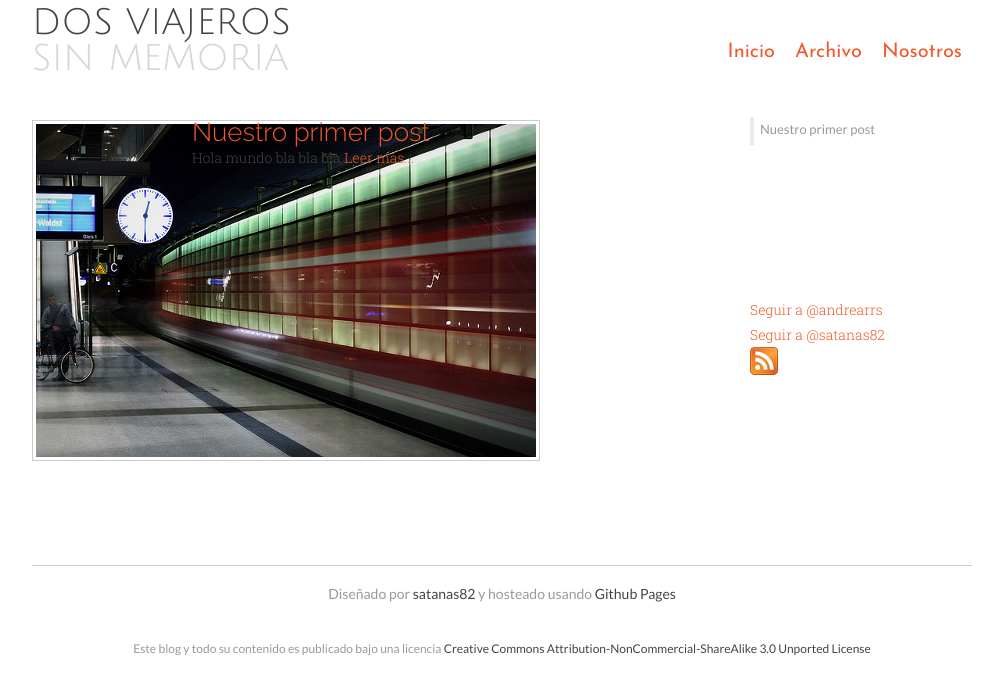
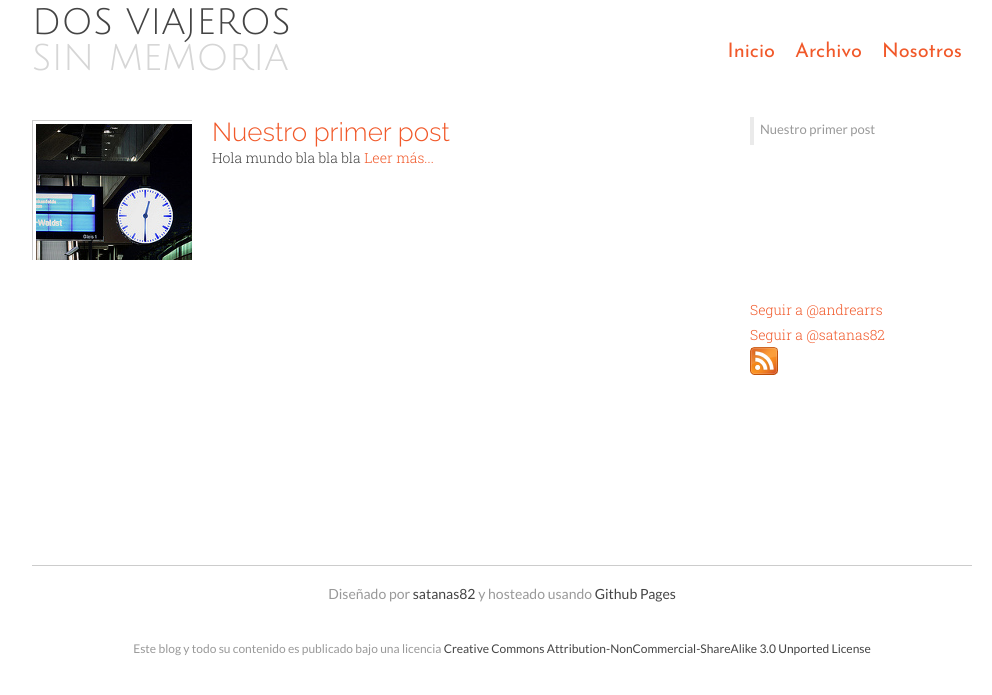
Before and after one commit to satanas/dosviajeros, a Jekyll site: the page built from index.html, in a window 1280 px wide. Shown: the top 695 px of the page, without its empty margins (138-1130 px from the left). Built offline with Jekyll 4.4.1, drawn with Linux system fonts in a browser that asks for light colours; Markdown is read by kramdown in place of the engine named in the settings; comment, search, counter and statistics services are not loaded.

Commit message:
Added overflow

```diff
--- a/stylesheets/style.css
+++ b/stylesheets/style.css
@@ -130,6 +130,8 @@
     width: 160px;
     height: 160px;
     float: left;
+    overflow: hidden;
+    margin-right: 20px;
 }
 
 .preview .body {
```
